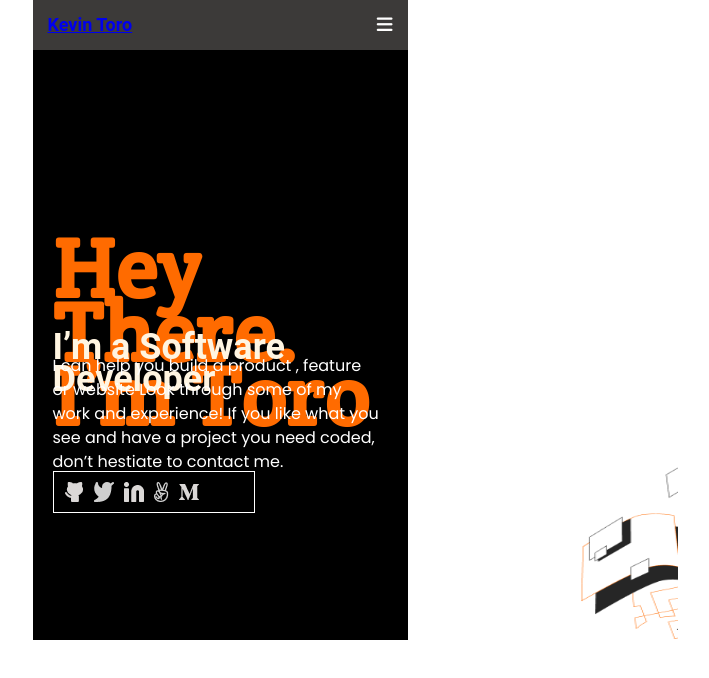
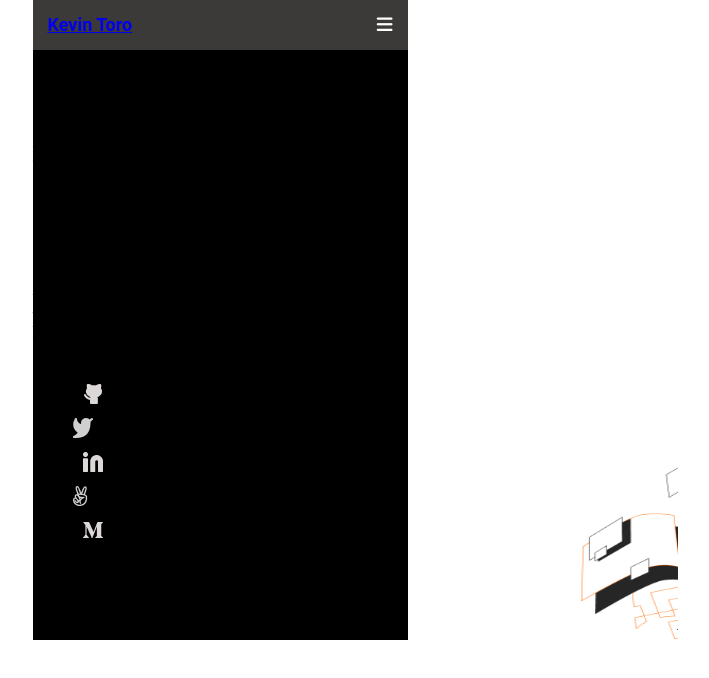
Before and after one commit to torobucci/portfolio-first-project, a website: page index.html in a window 1280 px wide. Shown: the top 678 px of the page, without its empty margins (420-1129 px from the left). Drawn offline with Linux system fonts and the light colour scheme; a web font is replaced by a local one.

Commit message:
Replaced .social-media div with ul tag  and added correct paths to img tags.

```diff
--- a/index.html
+++ b/index.html
@@ -27,34 +27,53 @@
       <main>
         <section class="section-1">
           <div class="headline">
-            <div class="Primary-text"><h1>Hey There. I’m Toro</h1></div>
-            <div class="Supporting-text"><h2>I’m a Software Developer</h2></div>
-            <div class="Description">
+            <div class="primary-text"><h1>Hey There. I’m Toro</h1></div>
+            <div class="supporting-text"><h2>I’m a Software Developer</h2></div>
+            <div class="description">
               <p>
                 I can help you build a product , feature or website Look through
                 some of my work and experience! If you like what you see and
                 have a project you need coded, don’t hestiate to contact me.
               </p>
             </div>
-            <div class="social-media">
-              <img
-                src="/portfolio-first-project/images/github.png"
-                alt="github-icon"
-              />
-              <img
-                src="/portfolio-first-project/images/twitter.png"
-                alt="twitter-icon"
-              />
-              <img
-                src="/portfolio-first-project/images/linkedIn.png"
-                alt="linkedIn-icon"
-              />
-              <img
-                src="/portfolio-first-project/images/angel list.png"
-                alt="chill-icon"
-              />
-              <img src="/portfolio-first-project/images/M.png" alt="M-icon" />
-            </div>
+            <ul class=".social-media">
+              <li>
+                <a href="#">
+                  <img
+                    src="./images/github.png"
+                    alt="github-icon"
+                /></a>
+              </li>
+              <li>
+                <a href="#">
+                  <img
+                    src="./images/twitter.png"
+                    alt="twitter-icon"
+                /></a>
+              </li>
+              <li>
+                <a href="#">
+                  <img
+                    src="./images/linkedIn.png"
+                    alt="linkedIn-icon"
+                /></a>
+              </li>
+              <li>
+                <a href="#">
+                  <img
+                    src="./images/angel list.png"
+                    alt="chill-icon"
+                /></a>
+              </li>
+              <li>
+                <a href="#">
+                  <img
+                    src="./images/M.png"
+                    alt="M-icon"
+                  />
+                </a>
+              </li>
+            </ul>
             <div class="illustration"></div>
           </div>
         </section>
```
